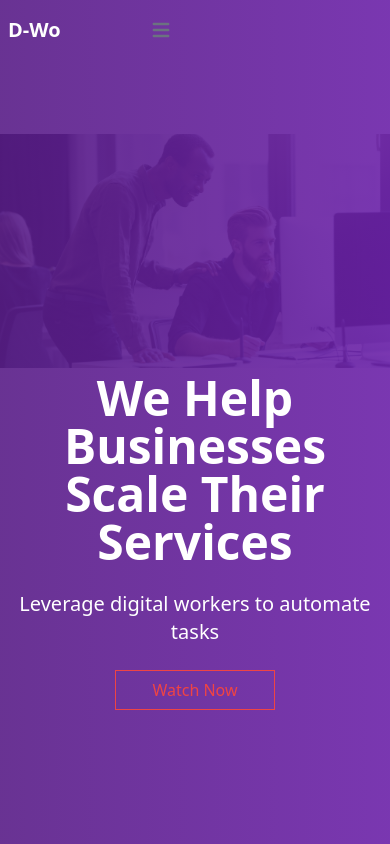
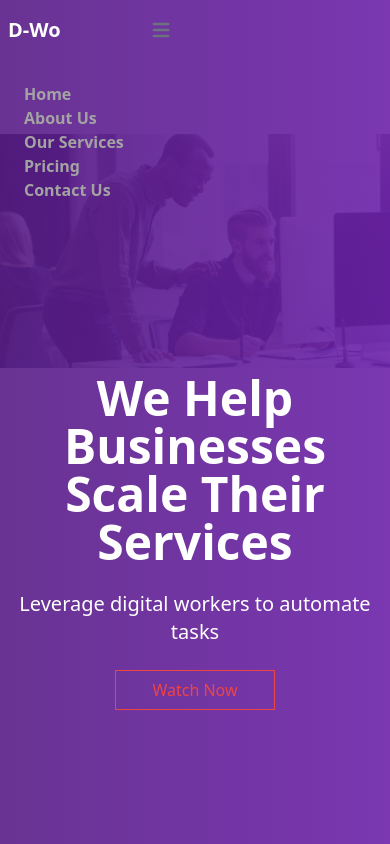
Before and after one commit to MvKro/D-Wo, a Next.js app: page / in a window 390 px wide. Shown: the top 844 px of the page. Built offline with nearby package versions, Linux system fonts and the light colour scheme.

Commit message:
-Showing menu on scroll

```diff
--- a/components/Header/Header.tsx
+++ b/components/Header/Header.tsx
@@ -1,16 +1,30 @@
+import {useEffect, useState} from "react";
 import styles from '../../styles/Header.module.css'
 
 export const Header = () => {
+    const [open, setOpen] = useState(false);
+    const [isSticky, setIsSticky] = useState(false);
+
+    useEffect(() => {
+        const onScroll = () => {
+            const scrollTop = window.scrollY;
+            setIsSticky(scrollTop >= 1)
+        }
+        window.addEventListener('scroll', onScroll);
+        return () => {
+            window.removeEventListener('scroll', onScroll);
+        };
+    }, [])
+
     return (
         <nav
-            className="z-50 px-2 sm:px-4 py-2.5 dark:bg-gray-900 fixed w-full top-0 left-0">
+            className={`z-50 px-2 sm:px-4 py-2.5 w-full top-0 left-0 fixed transition duration-500 ${isSticky ? 'dark:bg-stone-900 shadow-md' : ''}`}>
             <div className="container flex flex-wrap items-center mx-auto">
-                <a href="https://flowbite.com/" className="text-white mr-20">
-                        <span
-                            className="text-xl font-semibold">D-Wo</span>
+                <a className="text-white mr-20">
+                    <span className="text-xl font-semibold">D-Wo</span>
                 </a>
                 <div className="flex md:order-2">
-                    <button data-collapse-toggle="navbar-sticky" type="button"
+                    <button onClick={() => setOpen(!open)} type="button"
                             className="inline-flex items-center p-2 text-sm text-gray-500 rounded-lg md:hidden hover:bg-gray-100 focus:outline-none focus:ring-2 focus:ring-gray-200 dark:text-gray-400 dark:hover:bg-gray-700 dark:focus:ring-gray-600"
                             aria-controls="navbar-sticky" aria-expanded="false">
                         <span className="sr-only">Open main menu</span>
@@ -22,9 +36,10 @@ export const Header = () => {
                         </svg>
                     </button>
                 </div>
-                <div className="hidden justify-between items-center w-full md:flex md:w-auto md:order-1"
-                     id="navbar-sticky">
-                    <ul className="text-md font-semibold flex flex-col p-4 mt-4 md:flex-row md:space-x-8 md:mt-0 dark:bg-gray-800">
+                <div
+                    className={`justify-between items-center w-full md:flex md:w-auto md:order-1 ${open ? 'hidden' : ''}`}
+                    id="navbar-sticky">
+                    <ul className="text-md font-semibold flex flex-col p-4 mt-4 md:flex-row md:space-x-8 md:mt-0">
                         <li>
                             <a href="#"
                                className={`${styles.link} hover:text-white`}
@@ -50,7 +65,7 @@ export const Header = () => {
                         <li>
                             <a href="#"
                                className={`${styles.link} hover:text-white`}
-                             >
+                            >
                                 Pricing
                             </a>
                         </li>
```
